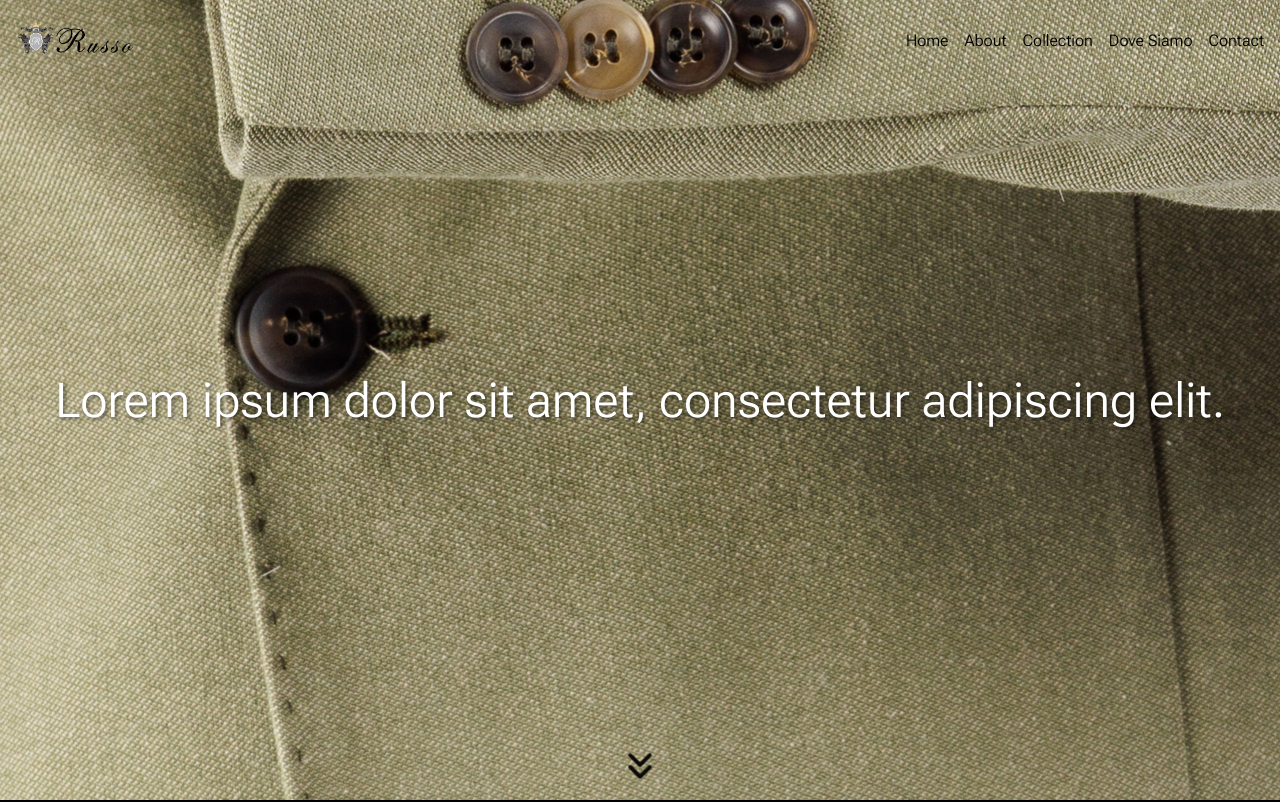
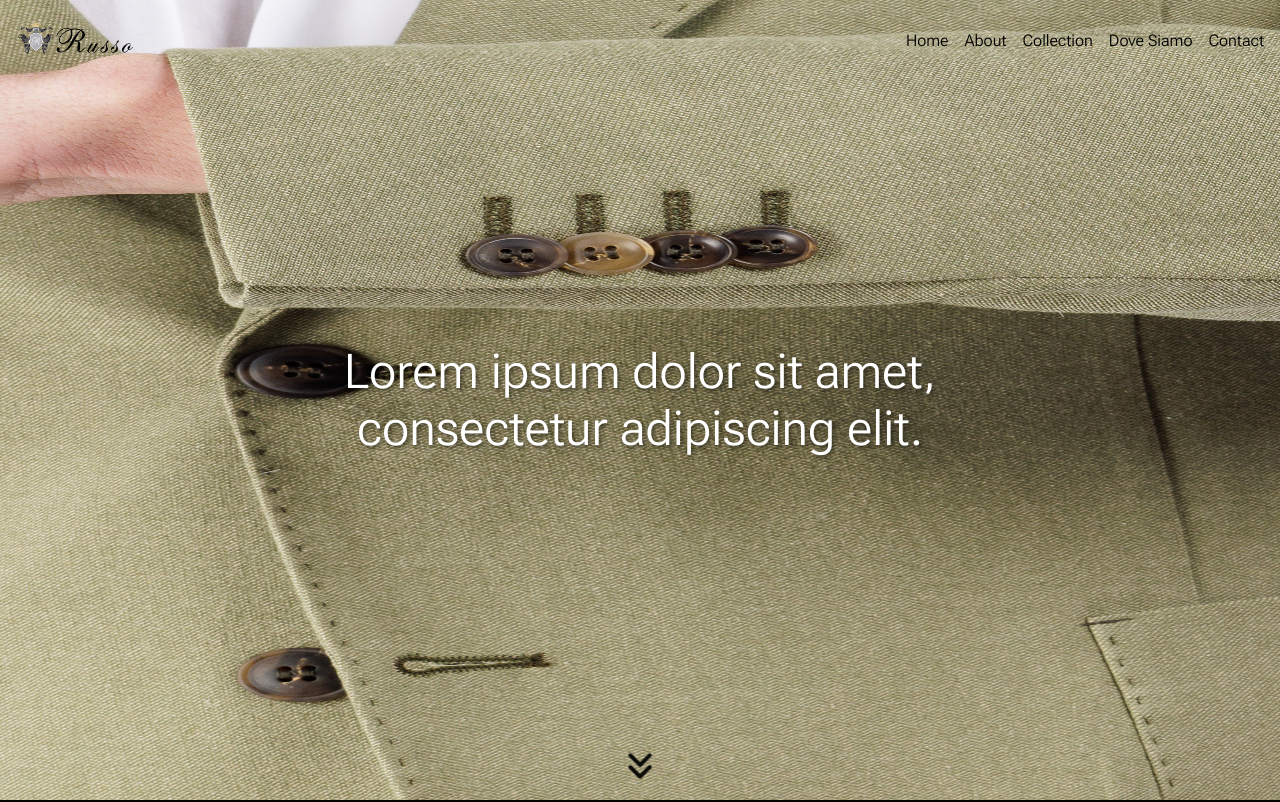
Before and after one commit to fdm89/new-russo-abbigliamento, a React (Create React App) app: page /home in a window 1280 px wide. Shown: the top 802 px of the page. Built offline with nearby package versions, Linux system fonts and the light colour scheme.

Commit message:
adjusted home

```diff
--- a/src/components/Home.css
+++ b/src/components/Home.css
@@ -5,6 +5,23 @@
 
 
   }
+
+  .test{
+    height: 100%;
+    width: 100%;
+  }
+
+  .image-text {
+    position: absolute;
+    top: 50%;
+    left: 50%;
+    transform: translate(-50%, -50%);
+    text-align: center;
+    font-size: 3rem;
+    color: white;
+    text-shadow: 2px 2px 4px rgba(0, 0, 0, 0.5);
+  }
+
 
 
 
@@ -16,6 +33,7 @@
     color: black;
     font-size: 30px;
     animation: pulse 2s infinite;
+    z-index: 99999;
   }
 
   @keyframes pulse {
--- a/src/components/Home.js
+++ b/src/components/Home.js
@@ -14,33 +14,25 @@ import CookieBanner from "./CookieBanner";
 import { posthog } from 'posthog-js';
 
 const homeContainerStyle = {
-  backgroundSize: 'cover',
-  backgroundPosition: 'center',
-  backgroundRepeat: 'no-repeat',
   width: '100%',
   height: '100vh',
-  transition: 'background-image 0.7s ease, opacity 0.7s ease',
-  opacity: 1,
+  position: 'relative',
   display: 'flex',
   alignItems: 'center',
   justifyContent: 'center',
-  textAlign: 'center',
-  fontSize: '3rem',
-  color: 'white',
-  textShadow: '2px 2px 4px rgba(0, 0, 0, 0.5)',
 };
 
 const images = [
   {
-    backgroundImage: backgroundImage1,
+    url: backgroundImage1,
     text: "Lorem ipsum dolor sit amet, consectetur adipiscing elit.",
   },
   {
-    backgroundImage: backgroundImage2,
+    url: backgroundImage2,
     text: "Pellentesque habitant morbi tristique senectus et netus et malesuada fames ac turpis egestas.",
   },
   {
-    backgroundImage: backgroundImage3,
+    url: backgroundImage3,
     text: "Nullam non nisl id dolor efficitur volutpat.",
   },
 ];
@@ -64,11 +56,6 @@ function Home() {
     window.scrollTo({ top: 0, behavior: "instant" });
   }, []);
 
-  const handleImageLoad = () => {
-    homeRef.current.style.backgroundImage = `url(${images[currentImageIndex].backgroundImage})`;
-    homeRef.current.style.opacity = 1;
-  };
-
   return (
     <div className="home-container" ref={homeRef}>
       <Helmet>
@@ -85,12 +72,9 @@ function Home() {
       </a>
       {posthog.has_opted_out_capturing() || posthog.has_opted_in_capturing() ? null : <CookieBanner />}
 
-      <div
-        style={{ ...homeContainerStyle, backgroundImage: `url(${images[currentImageIndex].backgroundImage})` }}
-        onLoad={handleImageLoad}
-        alt="Background image description"
-      >
-        {images[currentImageIndex].text}
+      <div className="background-image" style={homeContainerStyle}>
+        <img className="test" src={images[currentImageIndex].url} alt="Back" />
+        <div className="image-text">{images[currentImageIndex].text}</div>
       </div>
 
       <div className="banner" id="banner">
```
